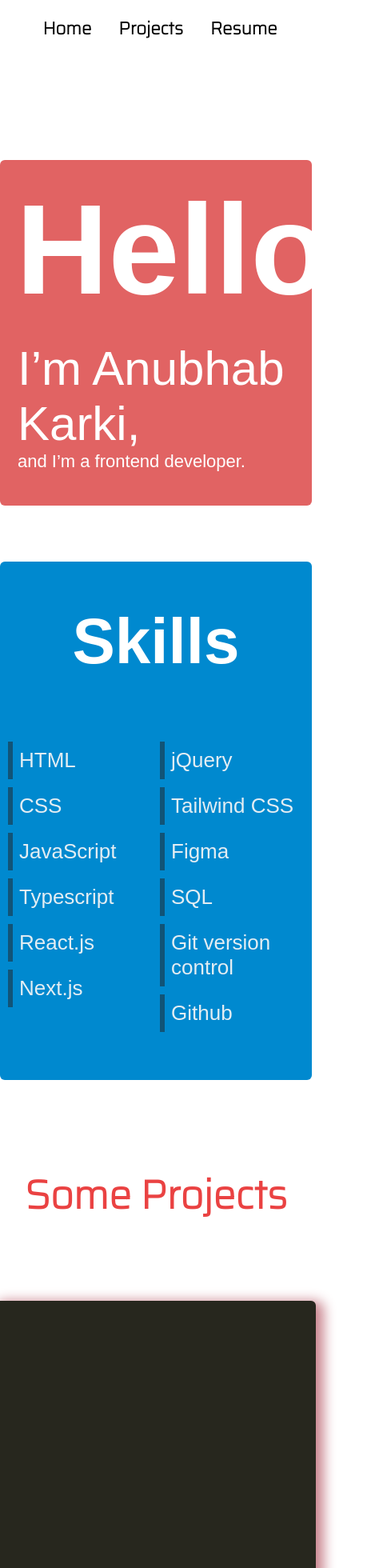
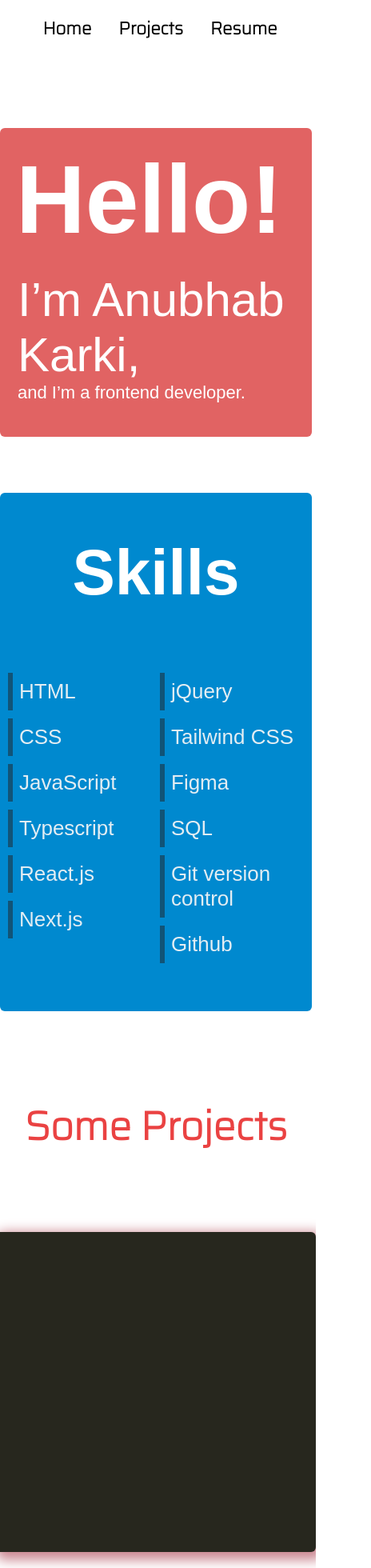
Before and after one commit to bhubhik/portfolio, a Next.js app: page / in a window 390 px wide. Shown: the top 1960 px of the page at 80% size, 464 px wide, since content can reach past the window. Built offline with nearby package versions, Linux system fonts and the light colour scheme; a web font is replaced by a local one.

Commit message:
Final Homepage Responsive

```diff
--- a/src/components/Body.module.css
+++ b/src/components/Body.module.css
@@ -36,6 +36,7 @@
   }
   .card h1 {
     margin: 0;
+    font-size: 120px;
   }
   .card p {
     margin-left: 2px;
--- a/src/components/Footer.module.css
+++ b/src/components/Footer.module.css
@@ -47,3 +47,11 @@
   font-family: sans-serif;
   text-align: right;
 }
+@media only screen and (max-width: 768px) {
+  .footer h2 {
+    font-size: 32px;
+  }
+  .contents ul {
+    font-size: 18px;
+  }
+}
--- a/src/components/Header.module.css
+++ b/src/components/Header.module.css
@@ -50,5 +50,6 @@
     display: flex;
     justify-content: center;
     align-items: center;
+    margin-bottom: 80px;
   }
 }
--- a/src/components/ProjectBody.module.css
+++ b/src/components/ProjectBody.module.css
@@ -42,6 +42,7 @@
   .card {
     transition: none;
     width: 400px;
-    margin: none;
+    margin: 0;
+    margin-top: 60px;
   }
 }
```
